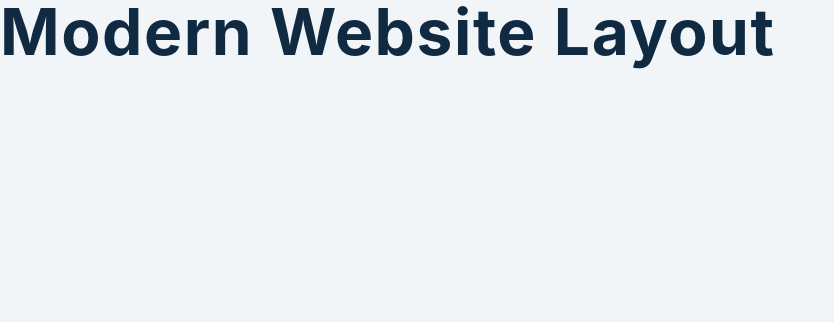
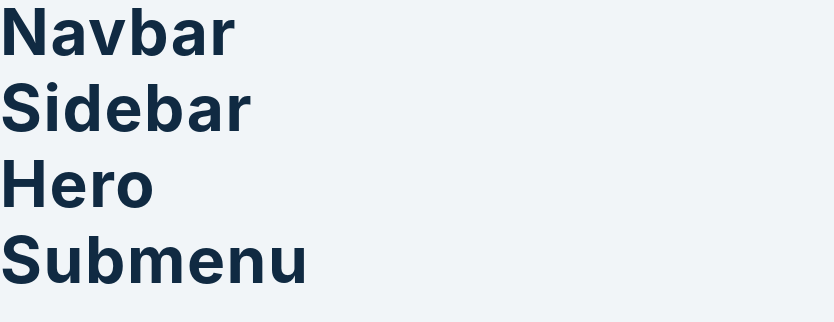
Before and after one commit to And4Web/ReactProject_21_Stripe, a React (Create React App) app: page / in a window 1280 px wide. Shown: the top 322 px of the page, without its empty margins (0-834 px from the left). Built offline with nearby package versions, Linux system fonts and the light colour scheme.

Commit message:
context.js finished

```diff
--- a/package.json
+++ b/package.json
@@ -8,6 +8,7 @@
     "@testing-library/user-event": "^13.5.0",
     "react": "^18.2.0",
     "react-dom": "^18.2.0",
+    "react-icons": "^4.10.1",
     "react-scripts": "5.0.1",
     "web-vitals": "^2.1.4"
   },
--- a/src/App.js
+++ b/src/App.js
@@ -1,5 +1,10 @@
 import React, {useContext} from "react";
 import { AppContext, useGlobalContext } from "./context";
+import Navbar from './Navbar';
+import Sidebar from './Sidebar';
+import Hero from './Hero';
+import Submenu from './Submenu';
+
 import hero from './images/hero.svg';
 import logo from './images/logo.svg';
 import phone from './images/phone.svg';
@@ -8,7 +13,10 @@ function App() {
 
   return (
     <div >
-      <h1>Modern website layout</h1>
+      <Navbar/>
+      <Sidebar/>
+      <Hero/>
+      <Submenu/>
 
     </div>
   );
--- a/src/context.js
+++ b/src/context.js
@@ -1,12 +1,23 @@
-import React, {useContext} from 'react';
+import React, {useContext, useState} from 'react';
+import sublinks from './data';
 
 export const AppContext = React.createContext();
 
 export const AppContextProvider = ({children}) => {
+  const [isSidebarOpen, setIsSidebarOpen] = useState(true);
+  const [isSubmenuOpen, setIsSubmenuOpen] = useState(true);
+
+  const openSidebar = () => {setIsSidebarOpen(true)};
+  const closeSidebar = () => {setIsSidebarOpen(false)};
+
+  const openSubmenu = () => {setIsSubmenuOpen(true)};
+  const closeSubmenu = () => {setIsSubmenuOpen(false)};
+
+
+
+
   return <AppContext.Provider value={{
-    firstEl: "this is first element",
-    secondEl: "this is second element",
-    thirdEl: "this is third element"
+    isSubmenuOpen, isSidebarOpen, openSubmenu, openSidebar, closeSubmenu, closeSidebar
   }}>{children}</AppContext.Provider>
 }
 
```
Also changed, not shown: 1 other file (tests, documents, lock files or other folders).
